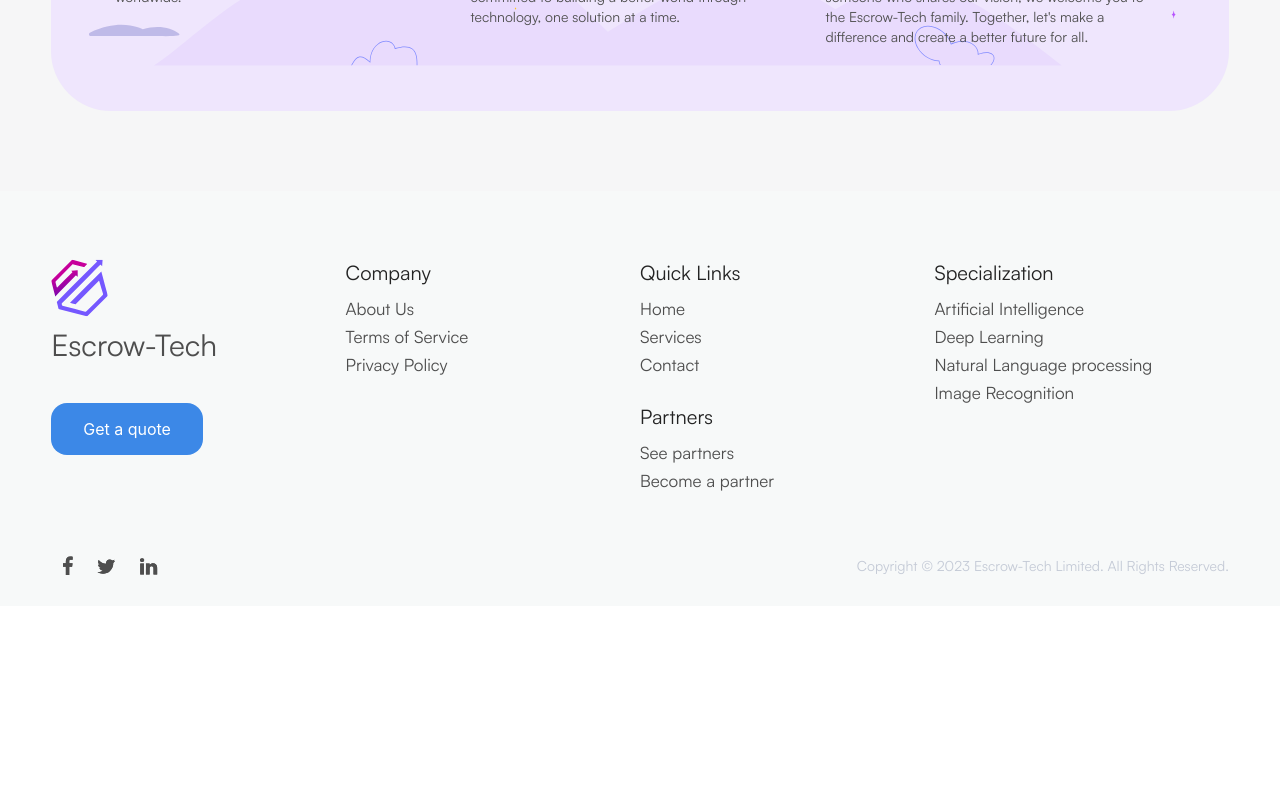
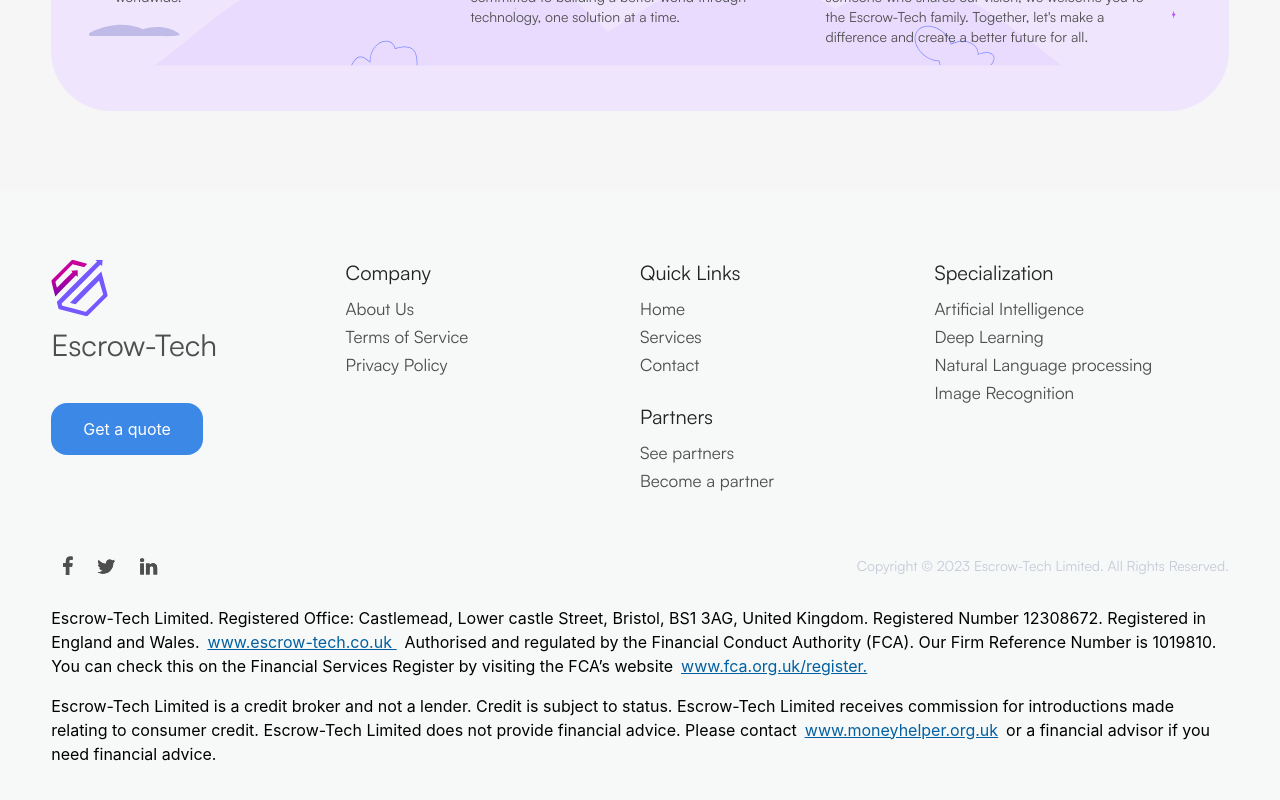
Before and after one commit to Oaks-Intelligence-GidiaOaks/escrow, a React (Vite) app: page / in a window 1280 px wide. Shown: the part 5854-6654 px from the top of the page. Before the commit the page ends 6460 px from the top, so only its background shows below. Built offline with nearby package versions, Linux system fonts and the light colour scheme; a web font is replaced by a local one.

Commit message:
Added Footer text

```diff
--- a/src/components/layout/footer/Footer.jsx
+++ b/src/components/layout/footer/Footer.jsx
@@ -116,6 +116,44 @@ function Footer() {
           <span>Copyright © {currentYear} Escrow-Tech Limited.</span>
           <span>All Rights Reserved.</span>
         </div>
+
+        <div
+          className={`container mx-auto space-y-4 pb-10 px-[4vw] max-w-[1440px] ${
+            !isDarkMode && "text-black"
+          }`}
+        >
+          <p className="">
+            Escrow-Tech Limited. Registered Office: Castlemead, Lower castle
+            Street, Bristol, BS1 3AG, United Kingdom. Registered Number
+            12308672. Registered in England and Wales.
+            <span className="px-2 underline text-[#0260A2]">
+              <a target="__blank" href="https://www.escrow-tech.co.uk">
+                www.escrow-tech.co.uk{" "}
+              </a>
+            </span>
+            Authorised and regulated by the Financial Conduct Authority (FCA).
+            Our Firm Reference Number is 1019810. You can check this on the
+            Financial Services Register by visiting the FCA’s website
+            <span className="px-2 underline text-[#0260A2]">
+              <a target="__blank" href="https://www.fca.org.uk/register">
+                www.fca.org.uk/register.
+              </a>
+            </span>
+          </p>
+
+          <p className="">
+            Escrow-Tech Limited is a credit broker and not a lender. Credit is
+            subject to status. Escrow-Tech Limited receives commission for
+            introductions made relating to consumer credit. Escrow-Tech Limited
+            does not provide financial advice. Please contact
+            <span className="px-2 underline text-[#0260A2]">
+              <a target="__blank" href="https://www.moneyhelper.org.uk">
+                www.moneyhelper.org.uk
+              </a>
+            </span>
+            or a financial advisor if you need financial advice.
+          </p>
+        </div>
       </section>
     </>
   );
```
